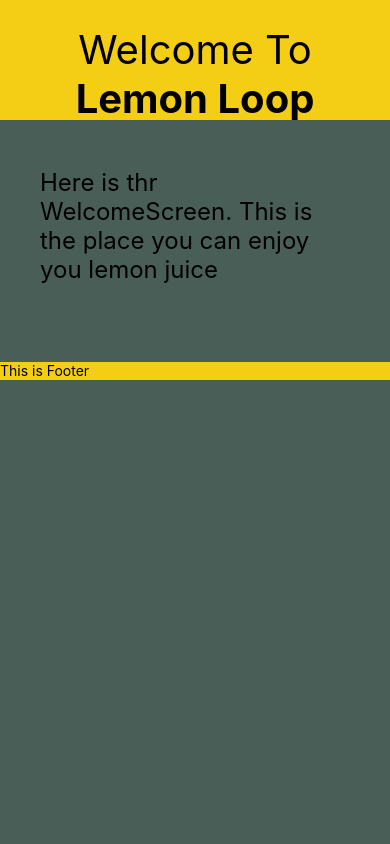
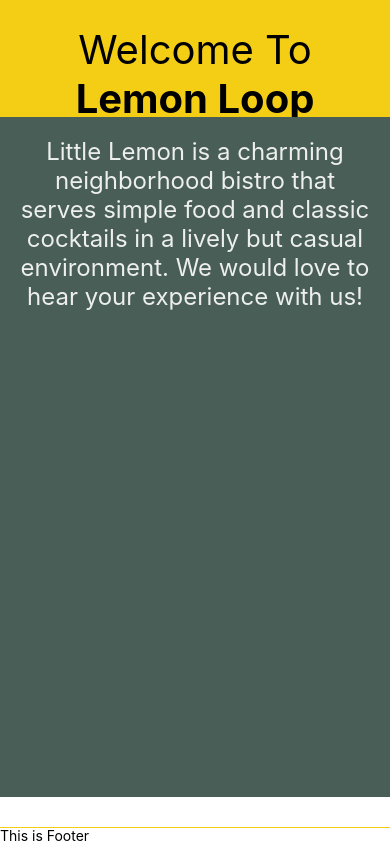
Before and after one commit to 404Bappy/LemonLoopApp, a React Native app: screen / in a window 390 px wide. Built offline with nearby package versions, Linux system fonts and the light colour scheme.

Commit message:
first commit

```diff
--- a/App.tsx
+++ b/App.tsx
@@ -7,6 +7,7 @@ import WelcomeScreen from './SRC/Components/WelcomeScreen';
 
 function App() {
   return (
+    <>
       <View
         style={{
           flex: 1,
@@ -14,8 +15,11 @@ function App() {
         }}>
         <Header />
         <WelcomeScreen />
+      </View>
+      <View>
         <Footer />
       </View>
+    </>
   );
 }
 
--- a/SRC/Components/WelcomeScreen.js
+++ b/SRC/Components/WelcomeScreen.js
@@ -4,9 +4,16 @@ import React from 'react';
 export default function WelcomeScreen() {
   return (
     <View>
-      <Text style={{fontSize: 24, padding: 40, marginVertical:8}}>
-        Here is thr WelcomeScreen. This is the place you can enjoy you lemon
-        juice
+      <Text
+        style={{
+          fontSize: 24,
+          padding: 20,
+          textAlign: 'center',
+          color: '#EDEFEE',
+        }}>
+        Little Lemon is a charming neighborhood bistro that serves simple food
+        and classic cocktails in a lively but casual environment. We would love
+        to hear your experience with us!
       </Text>
     </View>
   );
```
Lines whose indentation alone changed are shown as unchanged.
